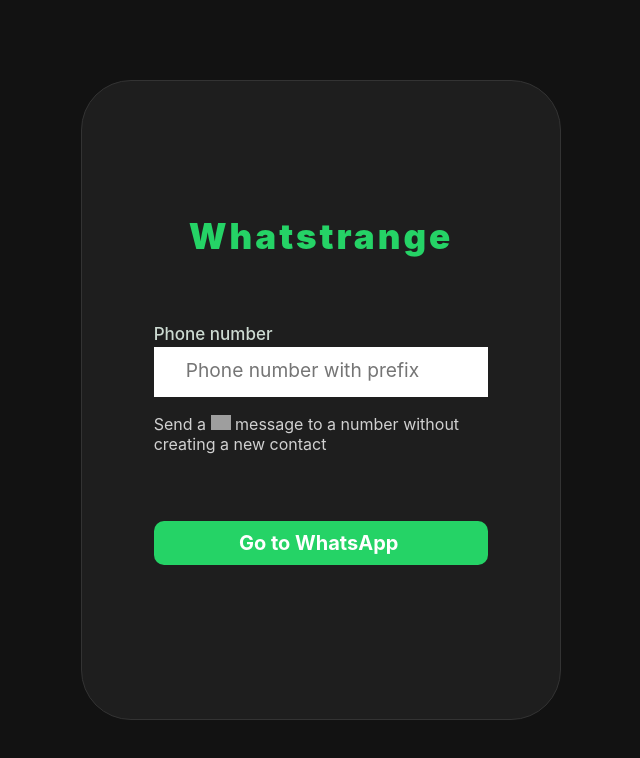
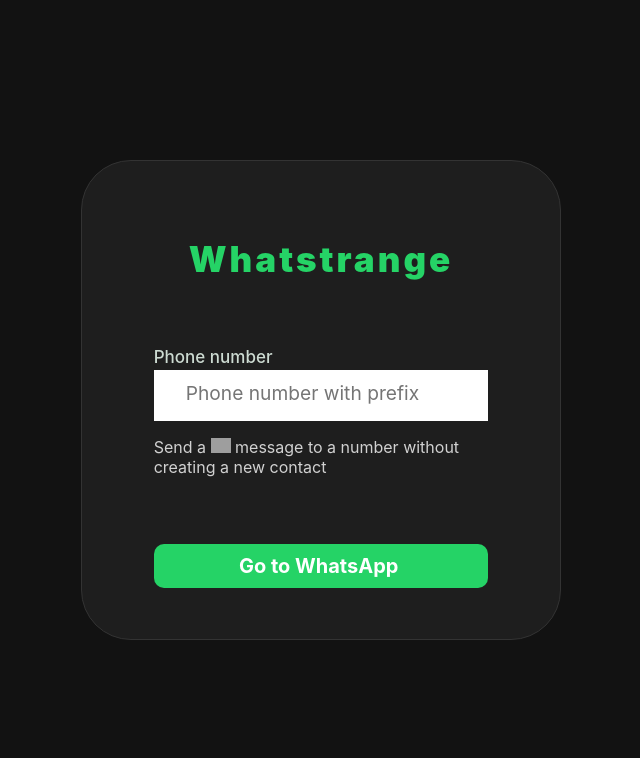
Before and after one commit to odalmer/Whatsapp-no-contact, a plain HTML site: page index.html in a window 1280 px wide. Shown: the whole page, without its empty margins (319-959 px from the left). Drawn offline with Linux system fonts and the light colour scheme; grey boxes are pictures that could not be loaded.

Commit message:
Add files via upload

```diff
--- a/style.css
+++ b/style.css
@@ -15,7 +15,7 @@
 }
 .main-container {
   width: 30rem;
-  height: 80vh;
+  height: 60%;
   background-color: #1e1e1e;
   border-radius: 50px;
   border: 1px solid#333;
@@ -26,7 +26,7 @@
   width: 70%;
 }
 .container h1 {
-  margin: 40% 0% 20% 0px;
+  margin: 23% 0% 20% 0px;
   color: #25d366;
   font-size: 35px;
   font-weight: 900;
```
